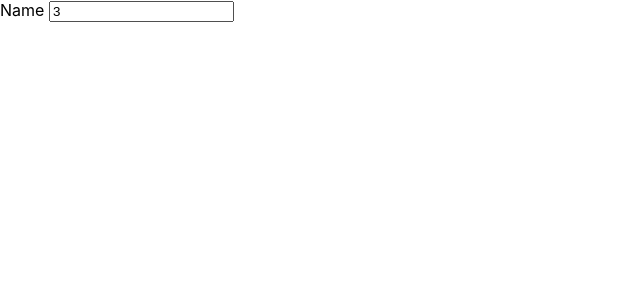
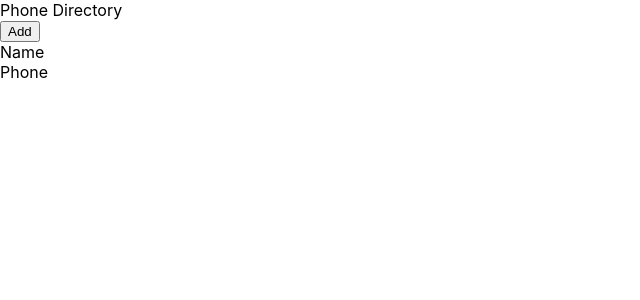
Before and after one commit to SherwinRF/phone-directory, a React (Create React App) app: page / in a window 1280 px wide. Shown: the top 300 px of the page, without its empty margins (0-640 px from the left). Built offline with nearby package versions, Linux system fonts and the light colour scheme.

Commit message:
Created 'Header' Component

```diff
--- a/src/App.js
+++ b/src/App.js
@@ -1,26 +1,20 @@
 import React, { Component } from 'react';
+import Header from './Header'
 class App extends Component {
   render() {
 
-let x = 1;
-let y = 2;
-
   return (
-    <div className="header">
-      {/* <div>
-        Phone Directory
-      </div>
-
+    <div >
+      <Header />
       <button> Add </button>
       <div>
         <span> Name </span> <br/>
         <span> Phone </span>
-      </div> */}
-      <label htmlFor="name"> Name </label>
-      <input id="name" type="text" placeholder="Type Here" defaultValue={x+y} />
+      </div>
+
     </div>
 
-  );
+    );
   }
 }
 
--- /dev/null
+++ b/src/Header.js
@@ -0,0 +1,11 @@
+import React from 'react';
+
+const Header = function(){
+    return(
+    <div className="header">
+        Phone Directory
+    </div>
+    )
+}
+
+export default Header;
```
